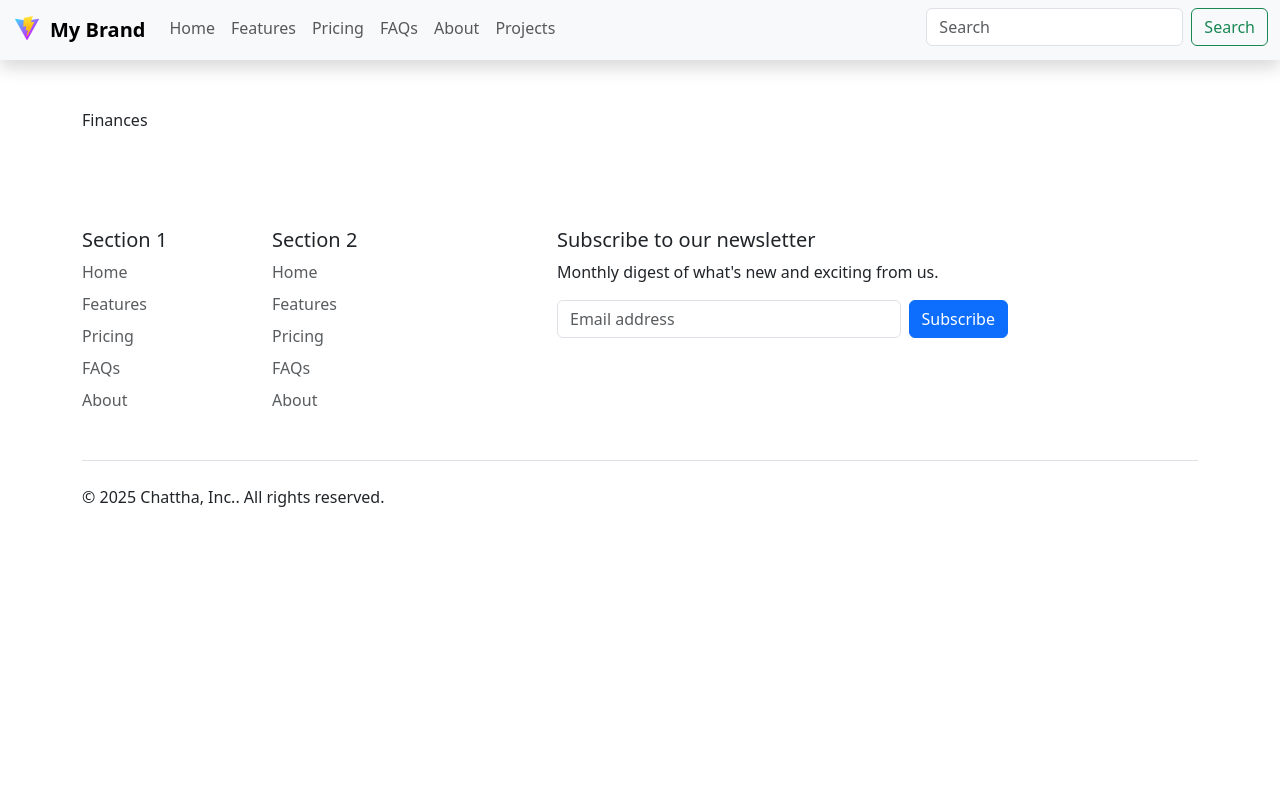
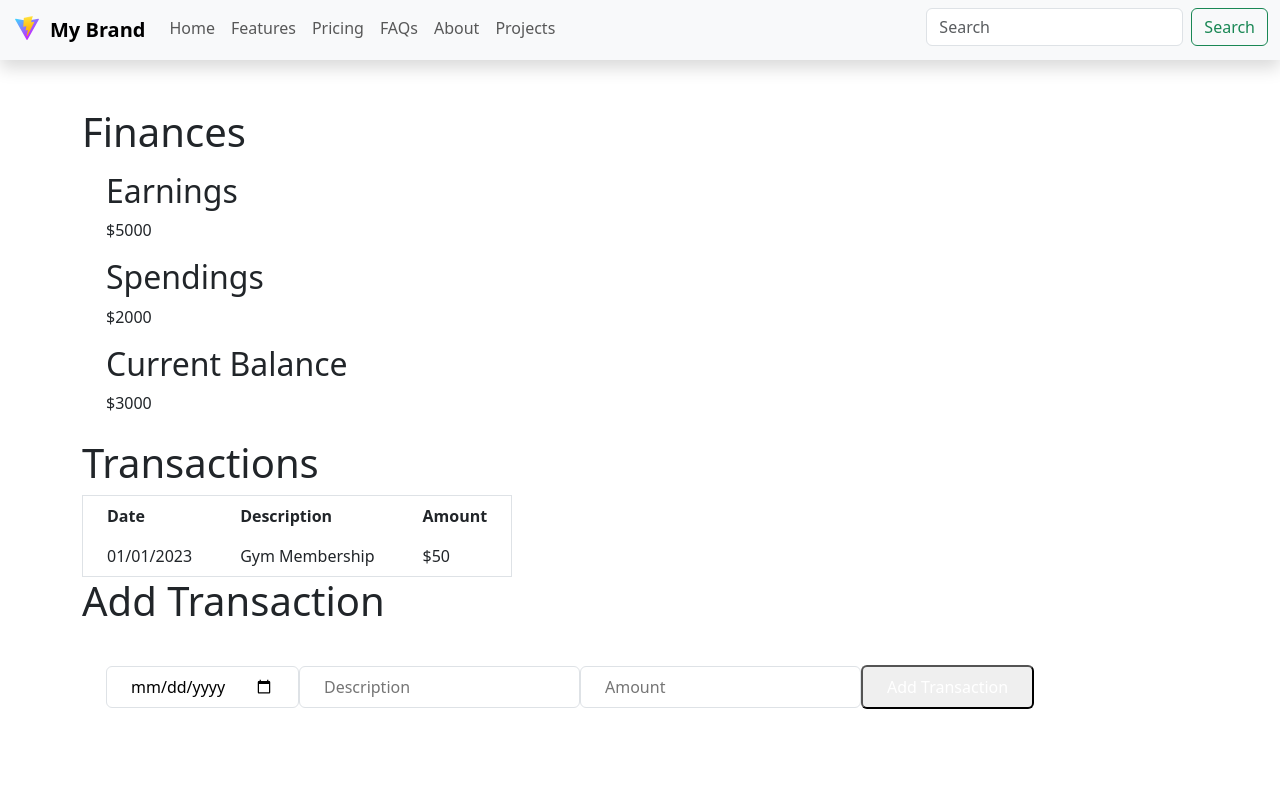
Before and after one commit to AqibChattha/Web-Journey, a React (Vite) app in the folder react-dashboard/: page /project/finances in a window 1280 px wide. Shown: the top 800 px of the page. Built offline with nearby package versions, Linux system fonts and the light colour scheme.

Commit message:
basic finances page

```diff
--- a/react-dashboard/src/pages/projects/finances/index.tsx
+++ b/react-dashboard/src/pages/projects/finances/index.tsx
@@ -3,7 +3,74 @@ import React from "react";
 type Props = {};
 
 const Finances = (props: Props) => {
-  return <div>Finances</div>;
+  return (
+    <>
+    {/* Header to show to earnings, spendings and current balance */}
+    <div className="flex flex-col items-center justify-center w-full h-1/2 bg-gray-100">
+      <h1 className="text-3xl font-bold">Finances</h1>
+      <div className="flex flex-row justify-around w-full px-4 py-2">
+        <div className="flex flex-col items-center">
+          <h2 className="text-xl font-semibold">Earnings</h2>
+          <p className="text-lg">$5000</p>
+        </div>
+        <div className="flex flex-col items-center">
+          <h2 className="text-xl font-semibold">Spendings</h2>
+          <p className="text-lg">$2000</p>
+        </div>
+        <div className="flex flex-col items-center">
+          <h2 className="text-xl font-semibold">Current Balance</h2>
+          <p className="text-lg">$3000</p>
+        </div>
+      </div>
+    </div>
+
+    {/* Table to show the transactions */}
+    <div className="flex flex-col items-center justify-center w-full h-1/2 bg-gray-200">
+      <h1 className="text-3xl font-bold">Transactions</h1>
+      <table className="min-w-full bg-white border border-gray-300">
+        <thead>
+          <tr>
+            <th className="px-4 py-2 border-b">Date</th>
+            <th className="px-4 py-2 border-b">Description</th>
+            <th className="px-4 py-2 border-b">Amount</th>
+          </tr>
+        </thead>
+        <tbody>
+          <tr>
+            <td className="px-4 py-2 border-b">01/01/2023</td>
+            <td className="px-4 py-2 border-b">Gym Membership</td>
+            <td className="px-4 py-2 border-b">$50</td>
+          </tr>
+          {/* Add more rows as needed */}
+        </tbody>
+      </table>
+    </div>
+
+    {/* Button to add a new transaction */}
+    <div className="flex flex-col items-center justify-center w-full h-1/2 bg-gray-300">
+      <h1 className="text-3xl font-bold">Add Transaction</h1>
+      <form className="flex flex-col items-center justify-center w-full px-4 py-2">
+        <input
+          type="date"
+          className="px-4 py-2 border border-gray-300 rounded"
+        />
+        <input
+          type="text"
+          placeholder="Description"
+          className="px-4 py-2 border border-gray-300 rounded"
+        />
+        <input
+          type="number"
+          placeholder="Amount"
+          className="px-4 py-2 border border-gray-300 rounded"
+        />
+        <button className="px-4 py-2 mt-4 text-white bg-blue-500 rounded">
+          Add Transaction
+        </button>
+      </form>
+    </div>
+    </>
+  );
 };
 
 export default Finances;
```
